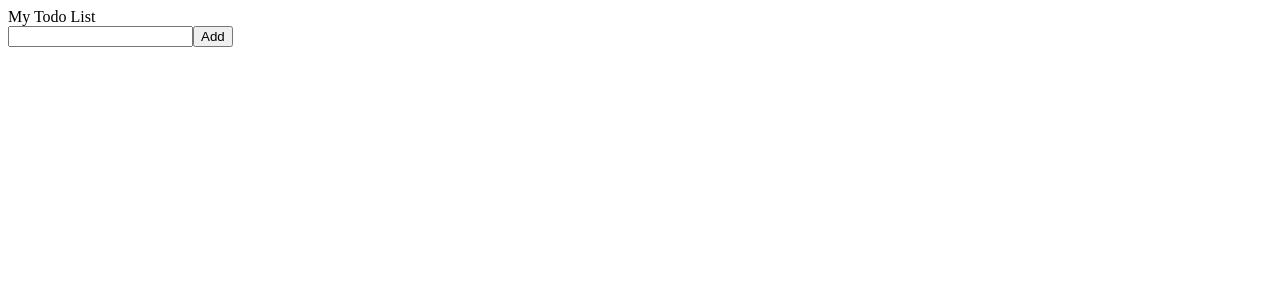
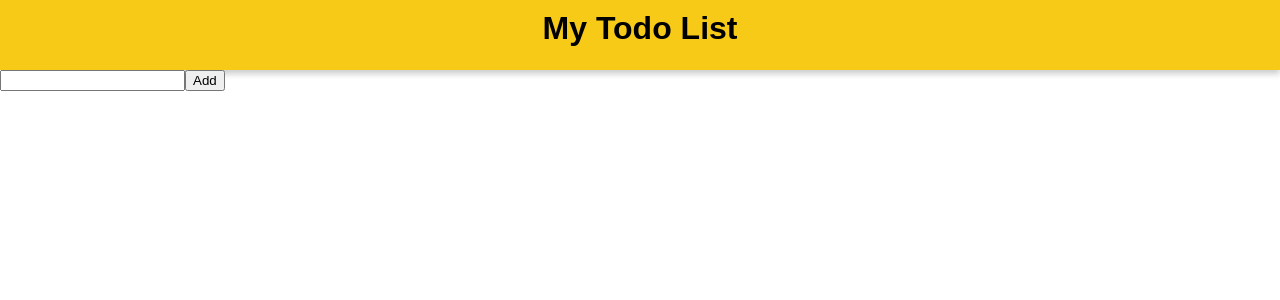
Before and after one commit to claudiahW/reacttodo, a React (Vite) app: page / in a window 1280 px wide. Shown: the top 300 px of the page. Built offline with nearby package versions, Linux system fonts and the light colour scheme.

Commit message:
create a component for css styling

```diff
--- /dev/null
+++ b/src/App.css
@@ -0,0 +1,4 @@
+body {
+    margin: 0;
+    font-family: sans-serif;
+}
--- a/src/App.jsx
+++ b/src/App.jsx
@@ -1,5 +1,6 @@
 import Todo from "./components/Todo";
 import Header from "./components/Header";
+import"./App.css";
 
 function App() {
   return (
--- /dev/null
+++ b/src/components/Form.jsx
@@ -0,0 +1,20 @@
+import { useState } from "react";
+export default function Form({ todos, setTodos }) {
+    const [todo, setTodo] = useState("");
+
+    function handleSubmit(e) {
+        e.preventDefault();
+        setTodos([...todos,todo]);
+        setTodo("");
+      }
+    return (
+        <form onSubmit={handleSubmit}>
+            <input
+            onChange={(e) => setTodo(e.target.value)}
+            value={todo}
+            type="text"
+            />
+            <button type="submit">Add</button>
+        </form>
+    );
+}
--- a/src/components/Header.jsx
+++ b/src/components/Header.jsx
@@ -1,5 +1,7 @@
+import styles from "./header.module.css";
 export default function Header() {
+
     return (
-        <div>My Todo List</div>
+        <div className={styles.header}>My Todo List</div>
     );
 }
--- a/src/components/Todo.jsx
+++ b/src/components/Todo.jsx
@@ -1,28 +1,14 @@
 import { useState } from "react";
+import Form from "./Form";
+import TodoList from "./TodoList";
 
 export default function Todo() {
-    const [todo, setTodo] = useState("");
-    const [todos,setTodos] = useState([]);
-    function handleSubmit(e){
-      e.preventDefault();
-      setTodos([...todos,todo]);
-      setTodo("");
-
-    }
+    const [todos, setTodos] = useState([]);
     return (
      <div>
-        <form onSubmit={handleSubmit}>
-            <input
-            onChange={(e)=>setTodo(e.target.value)}
-            value={todo}
-            type="text"
-            />
-            <button type="submit">Add</button>
-        </form>
+        <Form todos={todos} setTodos={setTodos} />
+        <TodoList todos={todos} />
 
-      {todos.map((item) => (
-     <TodoItem key={item} item={item} />
-      ))}
     </div>
     );
 }
--- /dev/null
+++ b/src/components/TodoList.jsx
@@ -0,0 +1,10 @@
+import TodoItem from "./TodoItem";
+export default function TodoList({ todos }) {
+    return (
+        <div>
+         {todos.map((item) => (
+     <TodoItem key={item} item={item} />
+      ))}
+        </div>
+    );
+}
--- /dev/null
+++ b/src/components/header.module.css
@@ -0,0 +1,9 @@
+.header{
+    background-color: #f7ca18;
+    text-align: center;
+    font-weight: bold;
+    height:50px;
+    padding: 10px;
+    font-size: 2em;
+    box-shadow: 0 4px 6px rgba(0,0,0,0.2);
+}
```
Also changed, not shown: src/components/form.module.css (added).
